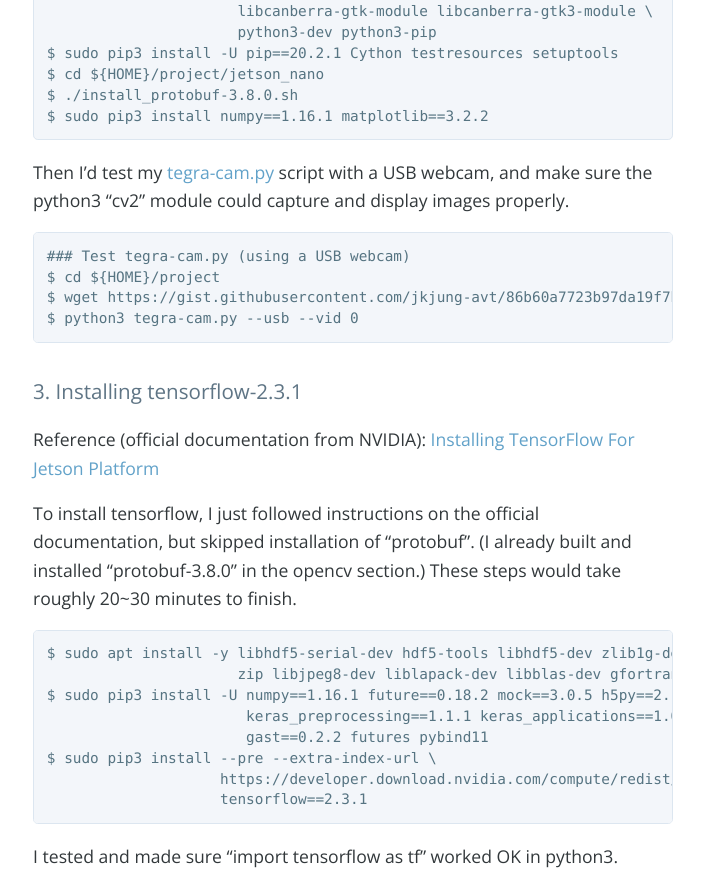
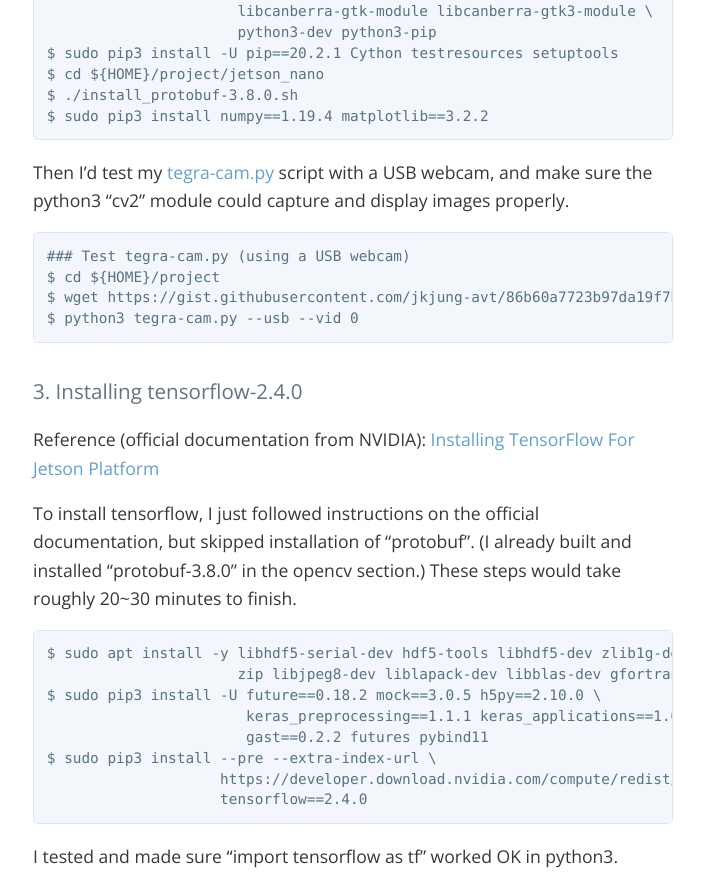
Before and after one commit to jkjung-avt/jkjung-avt.github.io, a Jekyll site: the page built from _posts/2021-02-05-jetpack-4.5.md, in a window 1280 px wide and 1400 px high, scrolled down 1825 px. Shown: the part 152-1046 px from the top of the window, without its empty margins (287-991 px from the left). Built offline with Jekyll 4.4.1, drawn with Linux system fonts in a browser that asks for light colours; nearby versions of some CDN libraries; comment, search, counter and statistics services are not loaded.

Commit message:
Update tensorflow version to 2.4.0

````diff
--- a/_posts/2021-02-05-jetpack-4.5.md
+++ b/_posts/2021-02-05-jetpack-4.5.md
@@ -53,7 +53,7 @@
 $ sudo pip3 install -U pip==20.2.1 Cython testresources setuptools
 $ cd ${HOME}/project/jetson_nano
 $ ./install_protobuf-3.8.0.sh
-$ sudo pip3 install numpy==1.16.1 matplotlib==3.2.2
+$ sudo pip3 install numpy==1.19.4 matplotlib==3.2.2
 ```
 
 Then I'd test my [tegra-cam.py](https://gist.github.com/jkjung-avt/86b60a7723b97da19f7bfa3cb7d2690e) script with a USB webcam, and make sure the python3 "cv2" module could capture and display images properly.
@@ -65,7 +65,7 @@
 $ python3 tegra-cam.py --usb --vid 0
 ```
 
-# 3. Installing tensorflow-2.3.1
+# 3. Installing tensorflow-2.4.0
 
 Reference (official documentation from NVIDIA): [Installing TensorFlow For Jetson Platform](https://docs.nvidia.com/deeplearning/frameworks/install-tf-jetson-platform/index.html)
 
@@ -74,12 +74,12 @@
 ```shell
 $ sudo apt install -y libhdf5-serial-dev hdf5-tools libhdf5-dev zlib1g-dev \
                       zip libjpeg8-dev liblapack-dev libblas-dev gfortran
-$ sudo pip3 install -U numpy==1.16.1 future==0.18.2 mock==3.0.5 h5py==2.10.0 \
+$ sudo pip3 install -U future==0.18.2 mock==3.0.5 h5py==2.10.0 \
                        keras_preprocessing==1.1.1 keras_applications==1.0.8 \
                        gast==0.2.2 futures pybind11
 $ sudo pip3 install --pre --extra-index-url \
                     https://developer.download.nvidia.com/compute/redist/jp/v45 \
-                    tensorflow==2.3.1
+                    tensorflow==2.4.0
 ```
 
 I tested and made sure "import tensorflow as tf" worked OK in python3.
````
